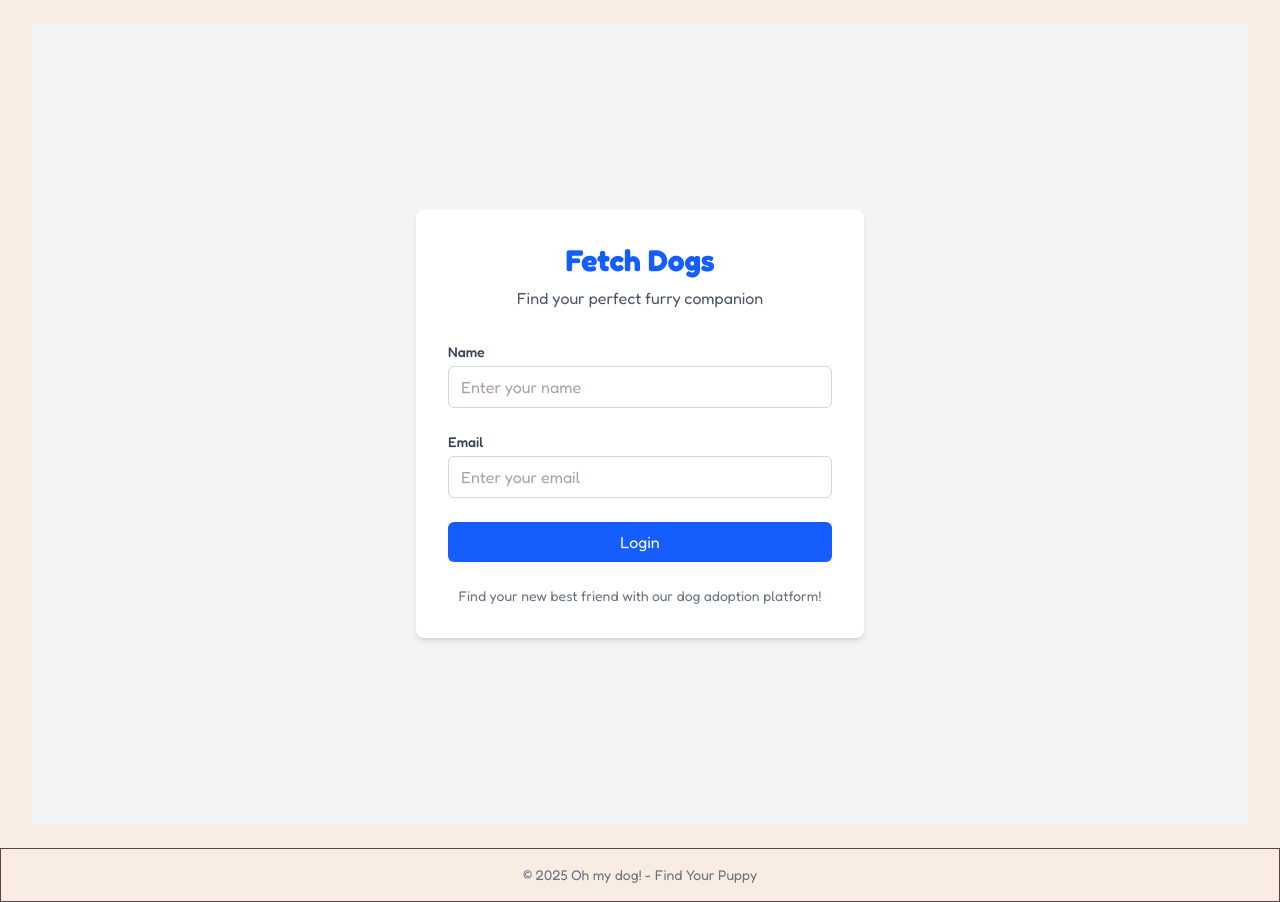
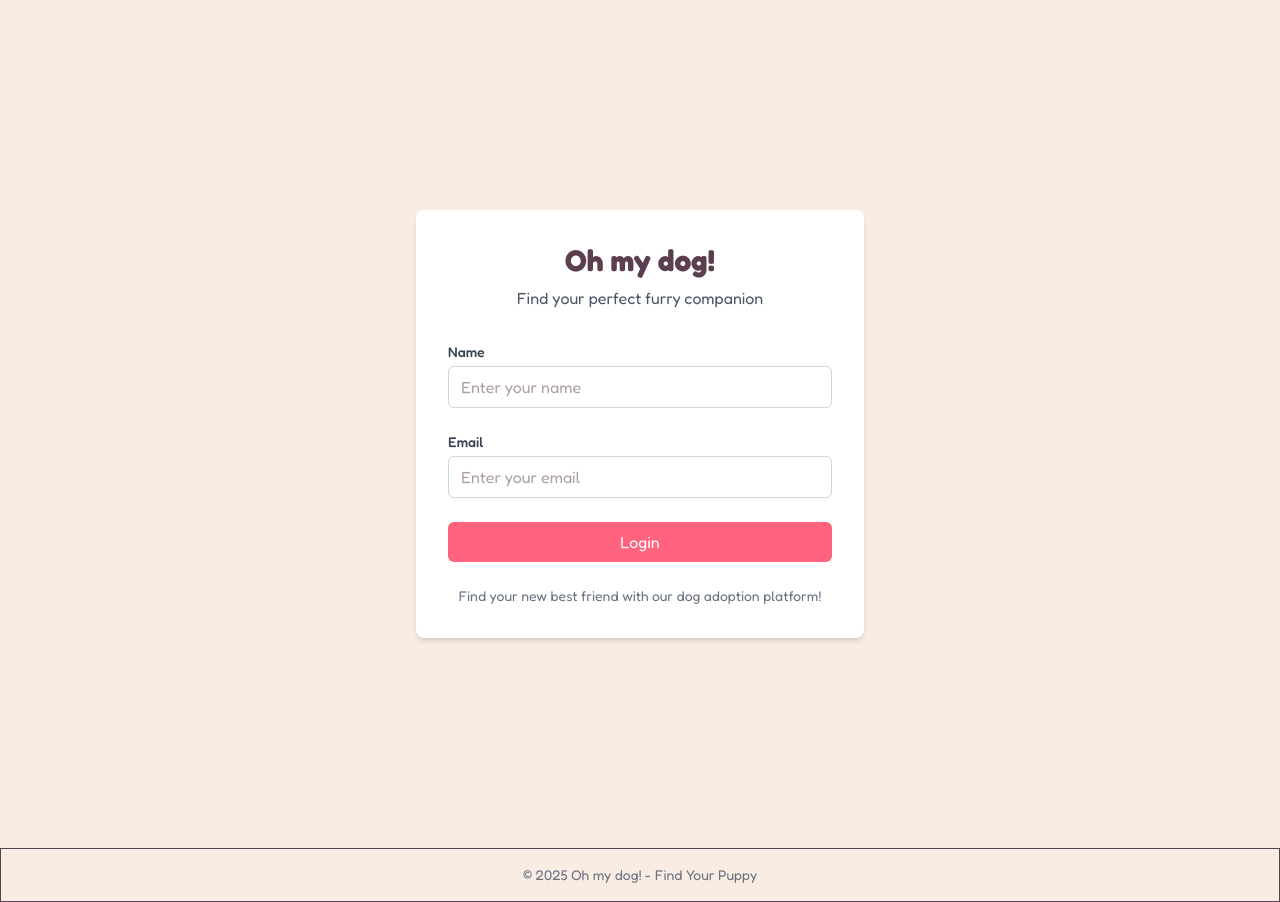
Before and after one commit to mvykool/Fetch-app, a React (Vite) app in the folder main/: page /login in a window 1280 px wide. Built offline with nearby package versions, Linux system fonts and the light colour scheme.

Commit message:
added more strings, and UI tweaks

```diff
--- a/main/src/Router.tsx
+++ b/main/src/Router.tsx
@@ -10,7 +10,7 @@ const ProtectedRoute: React.FC<{ children: React.ReactNode }> = ({
   const { isAuthenticated } = useAuth();
 
   if (!isAuthenticated) {
-    return <Navigate to="/" replace />;
+    return <Navigate to="/login" replace />;
   }
 
   return <>{children}</>;
--- a/main/src/components/layout/Header.tsx
+++ b/main/src/components/layout/Header.tsx
@@ -31,7 +31,7 @@ const Header = () => {
   const handleLogout = async () => {
     try {
       await logout();
-      navigate("/");
+      navigate("/login");
     } catch (error) {
       console.error("Logout failed:", error);
     }
--- a/main/src/constants/strings.ts
+++ b/main/src/constants/strings.ts
@@ -1,4 +1,10 @@
 export const strings = {
+  login: {
+    subtitle: "Find your perfect furry companion",
+    name: "Enter your name",
+    email: "Enter your email",
+    text: "Find your new best friend with our dog adoption platform!",
+  },
   header: {
     logo: "Oh my dog!",
   },
--- a/main/src/views/LoginView.tsx
+++ b/main/src/views/LoginView.tsx
@@ -1,8 +1,7 @@
-// src/pages/LoginPage.tsx
-
 import React, { useState } from "react";
 import { useNavigate } from "react-router-dom";
 import { useAuth } from "../hooks/useAuth";
+import { strings } from "../constants/strings";
 
 const LoginView: React.FC = () => {
   const [name, setName] = useState("");
@@ -26,7 +25,7 @@ const LoginView: React.FC = () => {
 
     try {
       await login(name, email);
-      navigate("/search");
+      navigate("/");
     } catch (err) {
       setError("Login failed. Please check your information and try again.");
       console.error(err);
@@ -36,13 +35,13 @@ const LoginView: React.FC = () => {
   };
 
   return (
-    <div className="flex flex-col items-center justify-center min-h-screen bg-gray-100 px-4">
+    <div className="flex flex-col items-center justify-center min-h-screen px-4">
       <div className="w-full max-w-md bg-white rounded-lg shadow-md p-8">
         <div className="text-center mb-8">
-          <h1 className="text-3xl font-bold text-blue-600">Fetch Dogs</h1>
-          <p className="text-gray-600 mt-2">
-            Find your perfect furry companion
-          </p>
+          <h1 className="text-3xl font-bold text-Coltext">
+            {strings.header.logo}
+          </h1>
+          <p className="text-gray-600 mt-2">{strings.login.subtitle}</p>
         </div>
 
         {error && (
@@ -64,8 +63,8 @@ const LoginView: React.FC = () => {
               type="text"
               value={name}
               onChange={(e) => setName(e.target.value)}
-              className="w-full px-3 py-2 border border-gray-300 rounded-md focus:outline-none focus:ring-2 focus:ring-blue-500"
-              placeholder="Enter your name"
+              className="w-full px-3 py-2 border border-gray-300 rounded-md focus:outline-none focus:ring-2 focus:ring-secondary"
+              placeholder={strings.login.name}
               required
             />
           </div>
@@ -82,8 +81,8 @@ const LoginView: React.FC = () => {
               type="email"
               value={email}
               onChange={(e) => setEmail(e.target.value)}
-              className="w-full px-3 py-2 border border-gray-300 rounded-md focus:outline-none focus:ring-2 focus:ring-blue-500"
-              placeholder="Enter your email"
+              className="w-full px-3 py-2 border border-gray-300 rounded-md focus:outline-none focus:ring-2 focus:ring-secondary"
+              placeholder={strings.login.email}
               required
             />
           </div>
@@ -91,14 +90,14 @@ const LoginView: React.FC = () => {
           <button
             type="submit"
             disabled={loading}
-            className="w-full bg-blue-600 text-white py-2 px-4 rounded-md hover:bg-blue-700 focus:outline-none focus:ring-2 focus:ring-blue-500 focus:ring-offset-2 transition-colors disabled:opacity-50"
+            className="w-full bg-rose-400 text-white py-2 px-4 rounded-md hover:bg-rose-500 focus:outline-none focus:ring-2 focus:ring-secondary cursor-pointer focus:ring-offset-2 transition-colors disabled:opacity-50"
           >
             {loading ? "Logging in..." : "Login"}
           </button>
         </form>
 
         <div className="mt-6 text-center text-sm text-gray-500">
-          <p>Find your new best friend with our dog adoption platform!</p>
+          <p>{strings.login.text}</p>
         </div>
       </div>
     </div>
```
